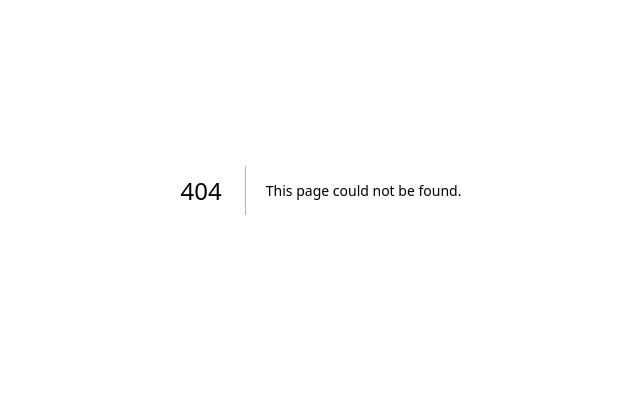
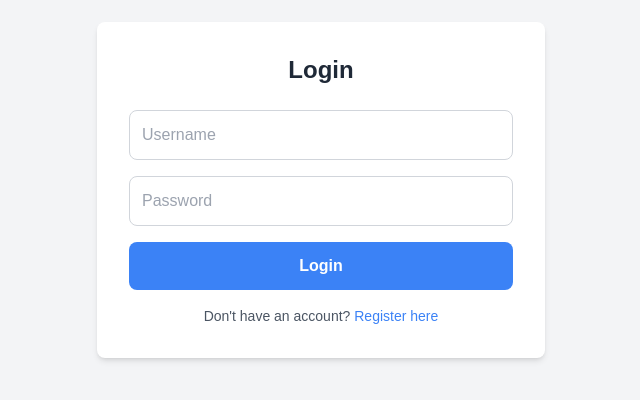
Before and after one commit to tbd-shafa/My-Next-Js-App, a Next.js app: page /login in a window 1280 px wide. Before the commit this address had no page. Shown: the part 210-610 px from the top of the page, without its empty margins (319-959 px from the left). Built offline with nearby package versions, Linux system fonts and the light colour scheme.

Commit message:
login form design

```diff
--- /dev/null
+++ b/app/login/page.tsx
@@ -0,0 +1,40 @@
+export default function Login() {
+    return (
+      <div className="flex items-center justify-center min-h-screen bg-gray-100">
+        <div className="bg-white shadow-md rounded-lg p-8 w-full max-w-md">
+          <h1 className="text-2xl font-bold text-center text-gray-800 mb-6">Login</h1>
+          <form className="flex flex-col gap-4">
+            <input
+              type="text"
+              placeholder="Username"
+              className="p-3 rounded-lg border border-gray-300 focus:outline-none focus:ring-2 focus:ring-blue-500 focus:border-transparent"
+              required
+            />
+            <input
+              type="password"
+              placeholder="Password"
+              className="p-3 rounded-lg border border-gray-300 focus:outline-none focus:ring-2 focus:ring-blue-500 focus:border-transparent"
+              required
+            />
+            <button
+              type="submit"
+              className="w-full py-3 rounded-lg bg-blue-500 text-white font-semibold hover:bg-blue-600 transition duration-200"
+            >
+              Login
+            </button>
+          </form>
+          <div className="text-center mt-4">
+            <p className="text-gray-600 text-sm">
+              Don't have an account?{" "}
+              <a
+                href="/register"
+                className="text-blue-500 hover:underline font-medium"
+              >
+                Register here
+              </a>
+            </p>
+          </div>
+        </div>
+      </div>
+    );
+  }
--- a/app/page.tsx
+++ b/app/page.tsx
@@ -40,6 +40,13 @@ export default function Home() {
           >
             Posts
           </Link>
+
+          <Link
+            href="/login"
+            className="rounded-full border border-solid border-transparent transition-colors flex items-center justify-center bg-foreground text-background gap-2 hover:bg-[#383838] dark:hover:bg-[#ccc] text-sm sm:text-base h-10 sm:h-12 px-4 sm:px-5"
+          >
+            Login
+          </Link>
         </div>
       </main>
     </div>
```
